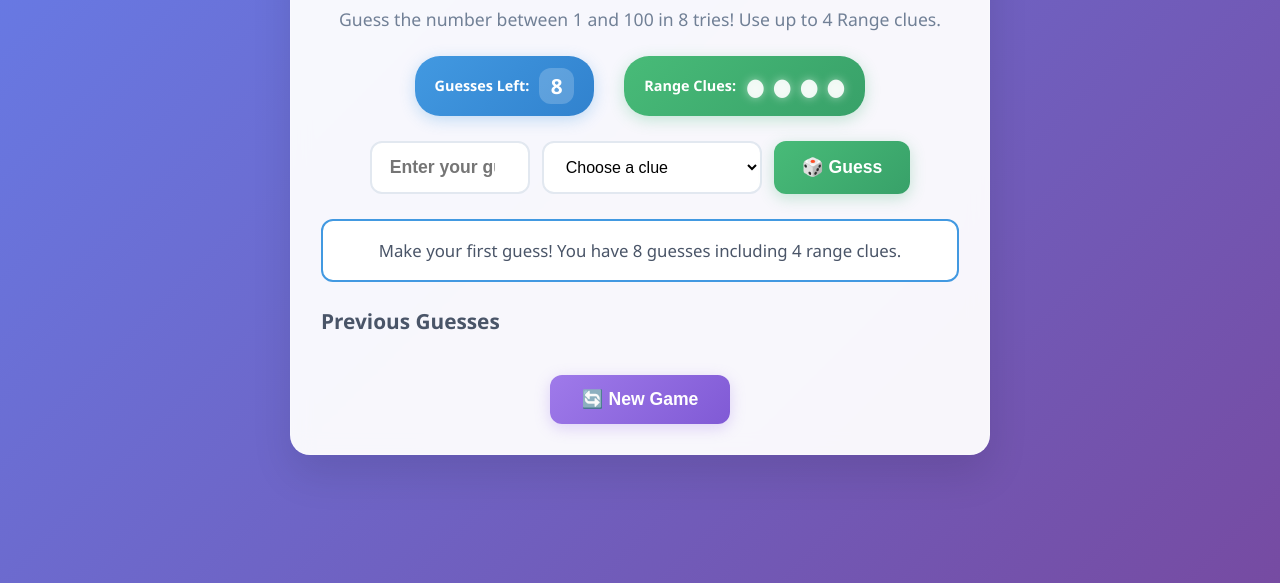
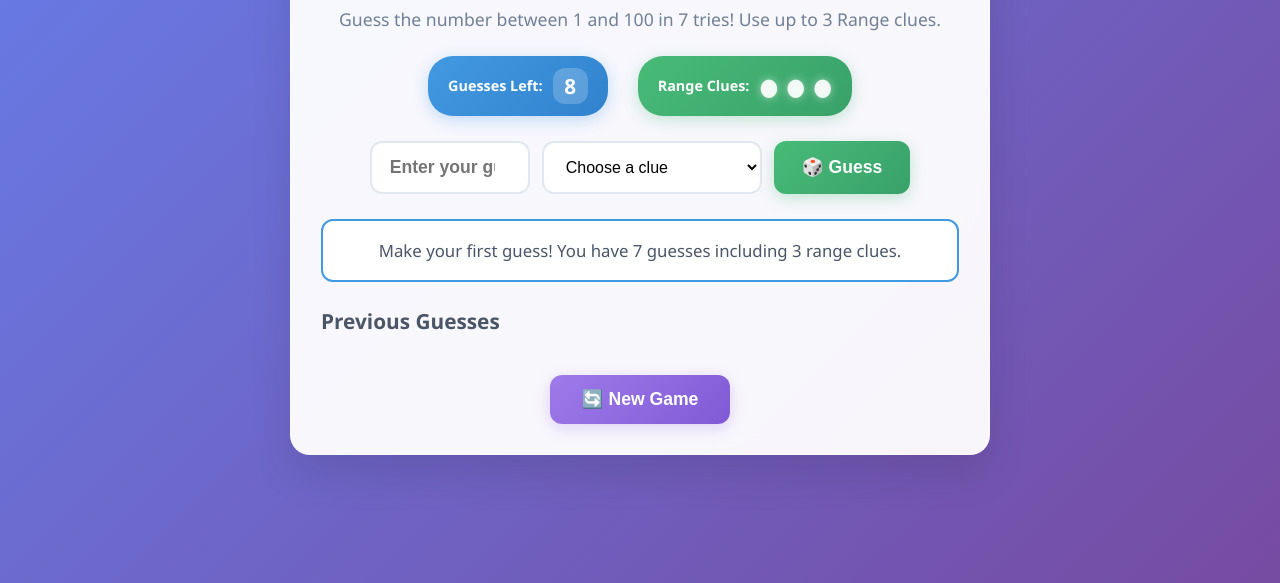
Before and after one commit to countle/countle.github.io, a plain HTML site: page index.html in a window 1280 px wide. Shown: the part 217-800 px from the top of the page. Drawn offline with Linux system fonts and the light colour scheme.

Commit message:
changed guesses from 8 to 7 and range clues from 4 to 3

```diff
--- a/index.html
+++ b/index.html
@@ -8,12 +8,12 @@
 <body>
    <div id="game-container">
        <h1>🎯 Countle</h1>
-       <p class="subtitle">Guess the number between 1 and 100 in 8 tries! Use up to 4 Range clues.</p>
+       <p class="subtitle">Guess the number between 1 and 100 in 7 tries! Use up to 3 Range clues.</p>
 
        <div class="game-status">
            <div class="status-item">
                <span class="label">Guesses Left:</span>
-               <span id="guesses-counter" class="counter">8</span>
+               <span id="guesses-counter" class="counter">7</span>
            </div>
            <div class="status-item range-status">
                <span class="label">Range Clues:</span>
@@ -21,7 +21,6 @@
                    <span id="range-dot-1" class="range-dot available">●</span>
                    <span id="range-dot-2" class="range-dot available">●</span>
                    <span id="range-dot-3" class="range-dot available">●</span>
-                   <span id="range-dot-4" class="range-dot available">●</span>
                </div>
            </div>
        </div>
@@ -377,7 +376,7 @@
            document.getElementById('clue-select').disabled = false;
            document.querySelector('.guess-btn').disabled = false;
 
-           document.getElementById('message').textContent = 'Make your first guess! You have 8 guesses including 4 range clues.';
+           document.getElementById('message').textContent = 'Make your first guess! You have 7 guesses including 3 range clues.';
            document.getElementById('message').className = 'message';
            document.getElementById('history-content').innerHTML = '';
            document.getElementById('guesses-counter').textContent = guessesLeft;
```
